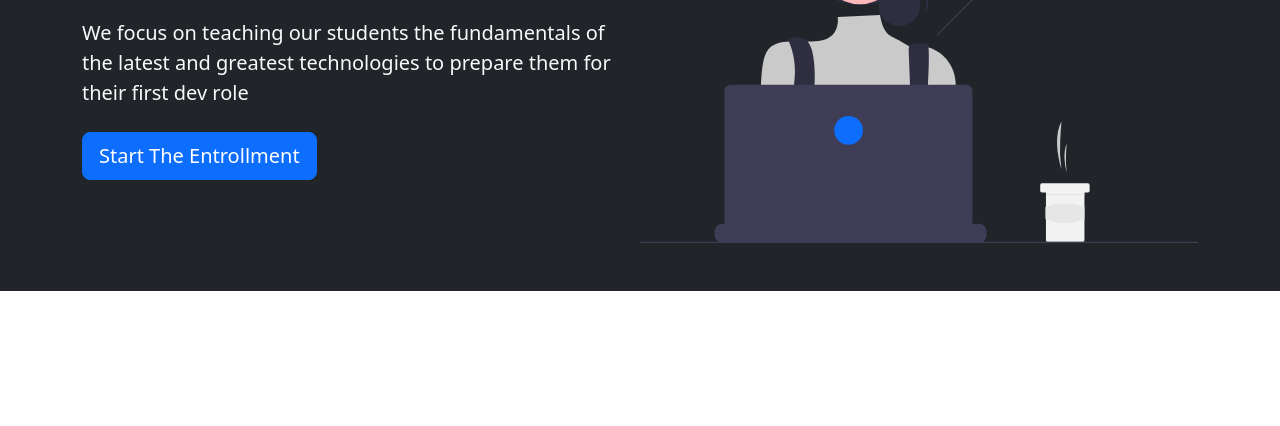
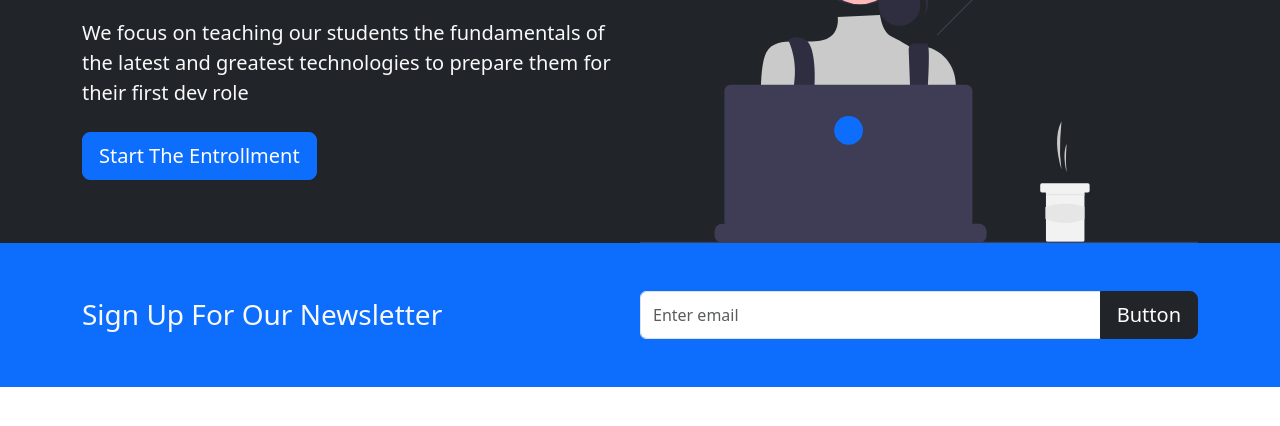
Before and after one commit to itsmogee/bootstrap-demo-site, a plain HTML site: page index.html in a window 1280 px wide. Shown: the part 238-664 px from the top of the page. Drawn offline with nearby package versions, Linux system fonts and the light colour scheme.

Commit message:
feat(newsletter section)
Added input group and button to newsletter section.
Added blue background and light text.
Added styling for large screens to half the input box size.

```diff
--- a/index.html
+++ b/index.html
@@ -32,7 +32,7 @@
       </div>
     </nav>
     <!-- Showcase -->
-    <section class="bg-dark text-light p-5 text-center text-sm-start">
+    <section class="bg-dark text-light p-5 p-lg-0 pt-lg-5 text-center text-sm-start">
       <div class="container">
         <div class="d-sm-flex align-items-center justify-content-between">
           <div>
@@ -48,6 +48,19 @@
         </div>
       </div>
     </section>
+    <!-- Newsletter -->
+    <section class="bg-primary text-light p-5">
+      <div class="container">
+        <div class="d-md-flex justify-content-between align-items-center">
+          <h3 class="mb-3 mb-md-0 "> Sign Up For Our Newsletter</h3>
+          <div class="input-group news-input">
+            <input type="text" class="form-control"
+              placeholder="Enter email">
+            <button class="btn btn-dark btn-lg" type="button">Button</button>
+          </div>
+        </div>
+      </div>
+    </section>
     <script src="https://cdn.jsdelivr.net/npm/bootstrap@5.3.3/dist/js/bootstrap.bundle.min.js" integrity="sha384-YvpcrYf0tY3lHB60NNkmXc5s9fDVZLESaAA55NDzOxhy9GkcIdslK1eN7N6jIeHz" crossorigin="anonymous"></script>
   </body>
 </html>
--- a/style.css
+++ b/style.css
@@ -0,0 +1,5 @@
+@media(min-width: 768px) {
+  .news-input {
+    width: 50%;
+  }
+}
```
